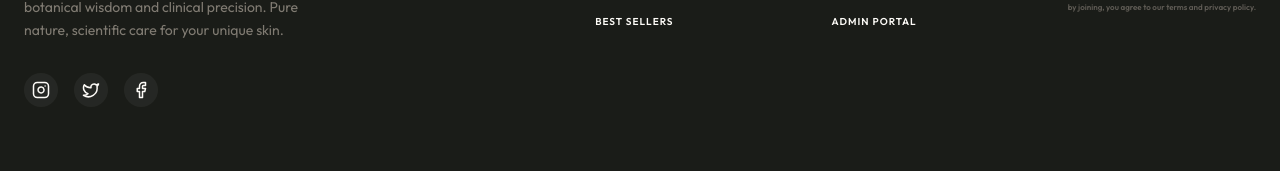
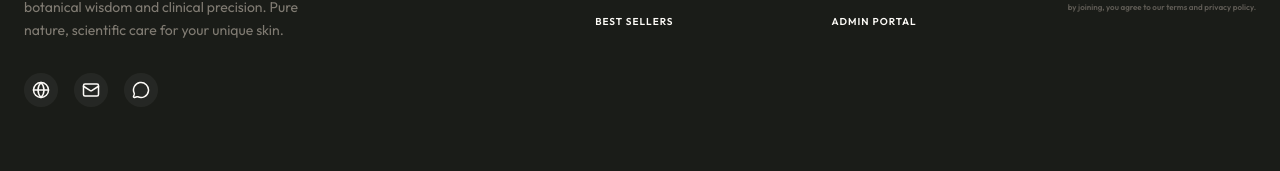
Before and after one commit to thameem89/hydrelle, a Next.js app: page / in a window 1280 px wide. Shown: the part 3088-3259 px from the top of the page. Built offline with nearby package versions, Linux system fonts and the light colour scheme; a web font is replaced by a local one.

Commit message:
Fix: Resolve lucide-react build error by replacing removed brand icons with generic ones

```diff
--- a/components/Footer.tsx
+++ b/components/Footer.tsx
@@ -2,7 +2,7 @@
 
 import React from 'react';
 import Link from 'next/link';
-import { Instagram, Twitter, Facebook } from 'lucide-react';
+import { Globe, Mail, MessageCircle } from 'lucide-react';
 
 const Footer = () => {
   return (
@@ -15,13 +15,13 @@ const Footer = () => {
           </p>
           <div className="flex gap-4 pt-2">
             <Link href="#" className="p-2 bg-white/5 rounded-full hover:bg-accent hover:text-white transition-all">
-              <Instagram size={18} />
+              <Globe size={18} />
             </Link>
             <Link href="#" className="p-2 bg-white/5 rounded-full hover:bg-accent hover:text-white transition-all">
-              <Twitter size={18} />
+              <Mail size={18} />
             </Link>
             <Link href="#" className="p-2 bg-white/5 rounded-full hover:bg-accent hover:text-white transition-all">
-              <Facebook size={18} />
+              <MessageCircle size={18} />
             </Link>
           </div>
         </div>
```
